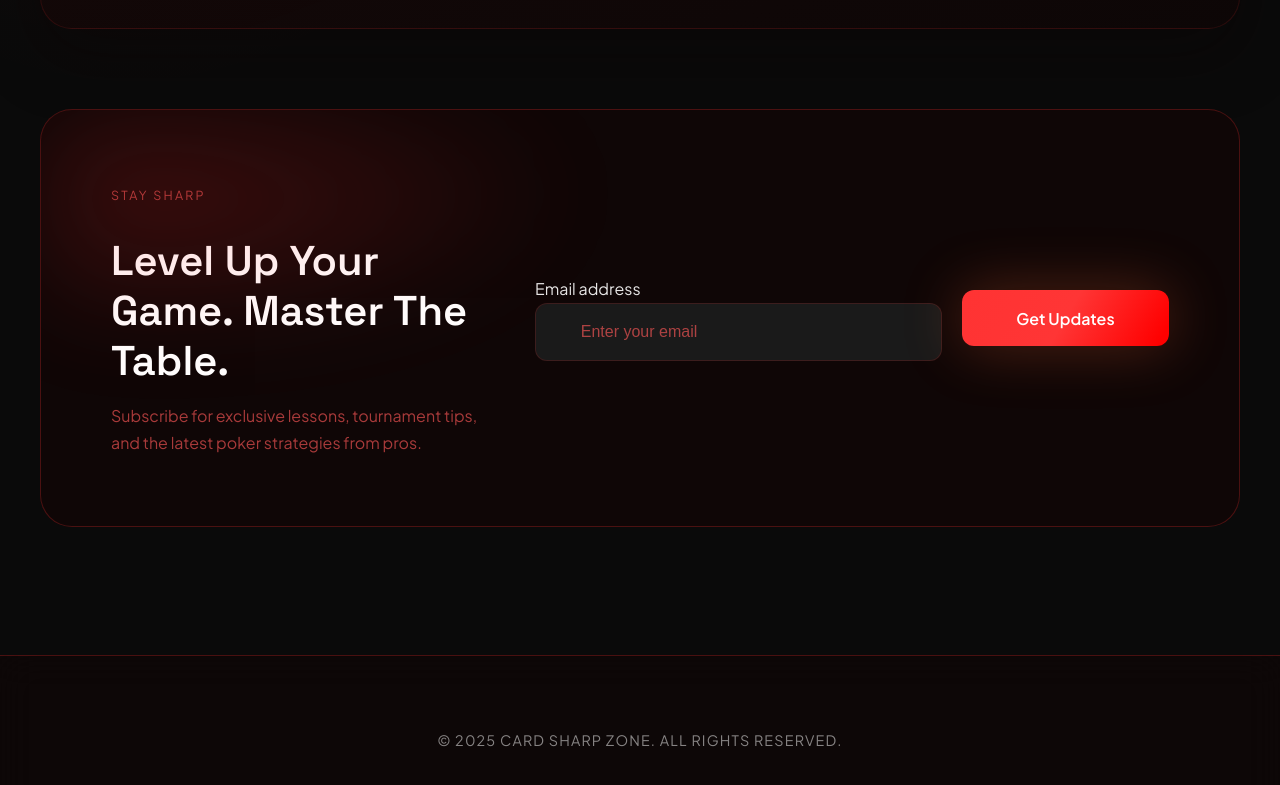
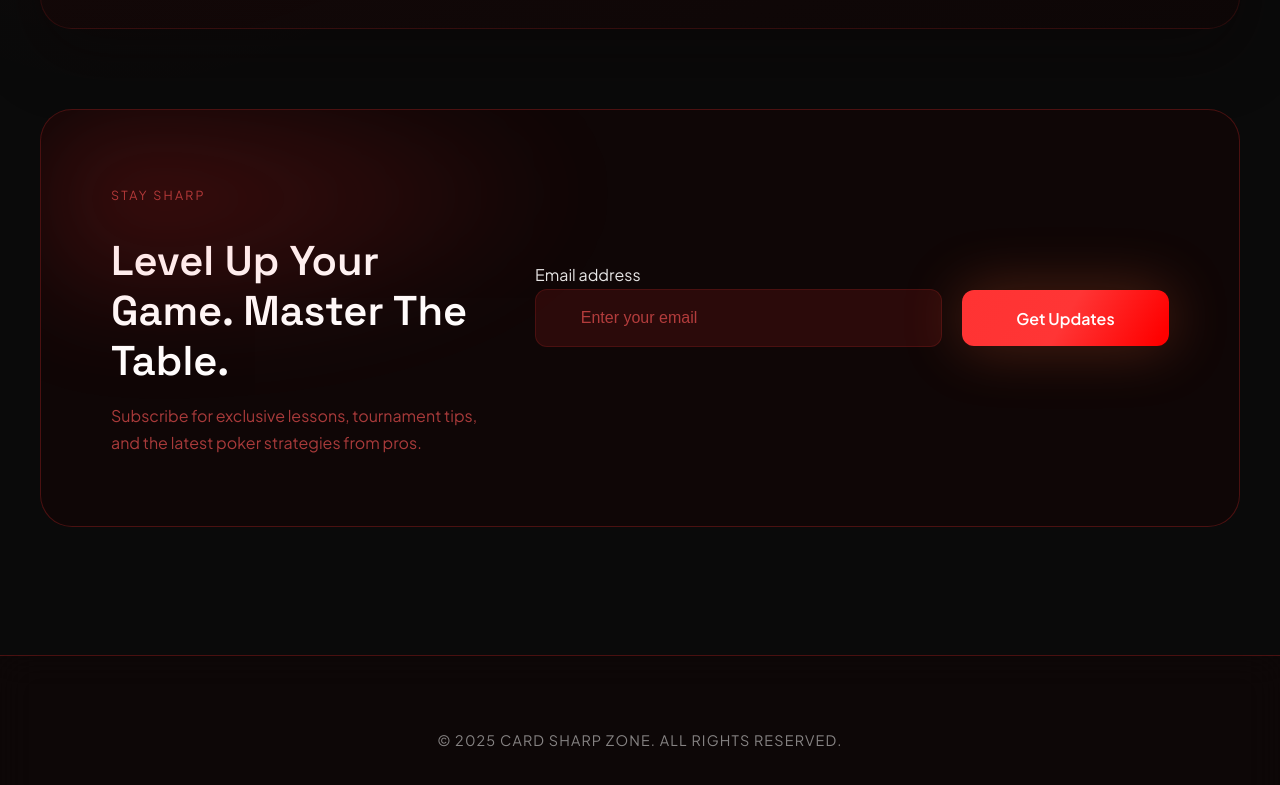
Before and after one commit to VaagenIM-CardSharp/poker-lessons-web, a website built with Vite: page index.html in a window 1280 px wide. Shown: the part 2188-2973 px from the top of the page. Built offline with nearby package versions, Linux system fonts and the light colour scheme; animation ran at ten frames a second.

Commit message:
some fix

```diff
--- a/src/styles/components/_signal.scss
+++ b/src/styles/components/_signal.scss
@@ -62,6 +62,7 @@
   // Обгортка для інпуту
   &__field {
     flex: 1;
+    margin-top: -28px;
   }
 
   // Текстове поле
@@ -70,7 +71,7 @@
     padding: ($spacing-md * 1.2) ($spacing-lg * 1.4);
     border-radius: $radius-lg;
     border: 1px solid $glass-border;
-    background: $surface-color;
+    background: $zone-border;
     color: $title-color;
     font-size: 1rem;
     transition: border-color $transition-base, box-shadow $transition-base;
```
Also changed, not shown: index.html (+0 -2 lines).
